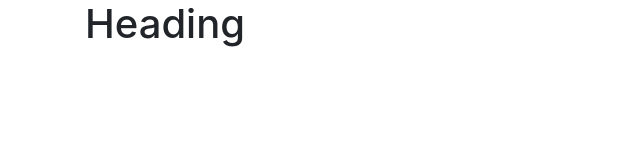
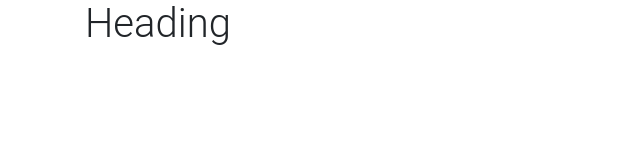
Before and after one commit to ahebwa49/static-srs, a website: page public/index.html in a window 1280 px wide. Shown: the whole page, without its empty margins (0-640 px from the left). Drawn offline with nearby package versions, Linux system fonts and the light colour scheme; a web font is replaced by a local one.

Commit message:
Add a link to the material design css file

```diff
--- a/public/index.html
+++ b/public/index.html
@@ -13,6 +13,8 @@
     <!-- WILL SOON REPLACED BY BUNDLE.CSS -->
     <!-- Bootstrap core CSS -->
     <link href="css/bootstrap.min.css" rel="stylesheet">
+    <!-- Material Design Bootstrap -->
+    <link href="css/mdb.min.css" rel="stylesheet">
 
     <title>project</title>
   </head>
```
